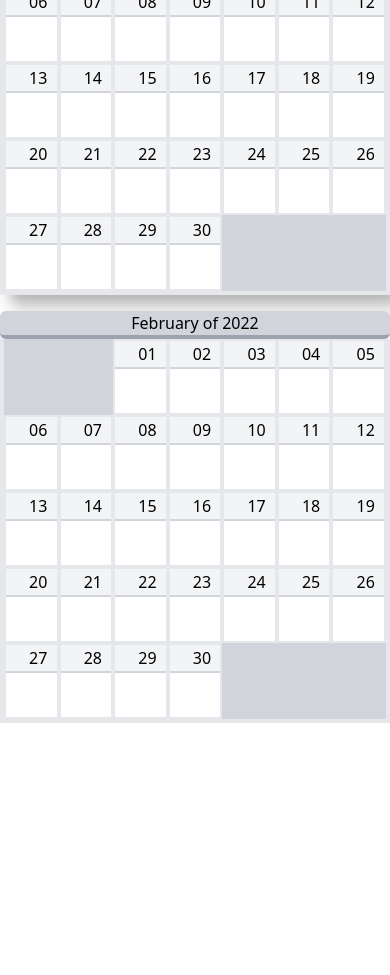
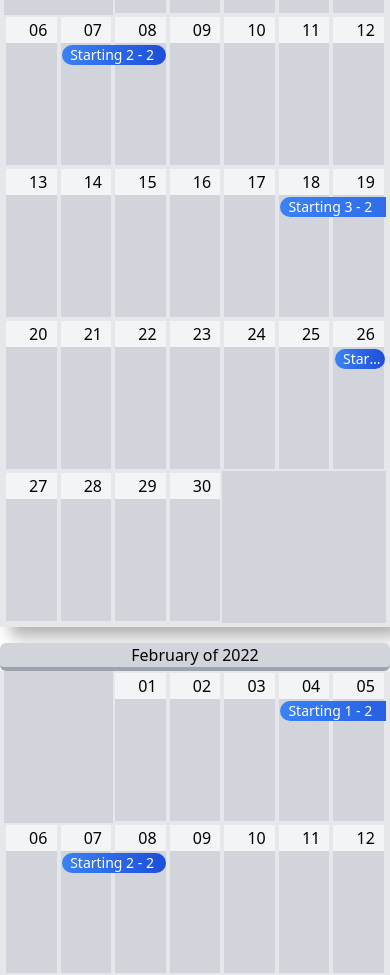
Before and after one commit to espin-tolosa/calendar-ts, a React (Vite) app: page / in a window 390 px wide. Shown: the part 1020-1995 px from the top of the page. Before the commit the page ends 1743 px from the top, so only its background shows below. Built offline with nearby package versions, Linux system fonts and the light colour scheme.

Commit message:
Demo of Events bg gradient

```diff
--- a/src/components/Day/tw.tsx
+++ b/src/components/Day/tw.tsx
@@ -46,19 +46,24 @@ border-b-gray-300
 	background: darkgray;
 }
 */
-export const TW_container = tw.div`
-day
+export const TW_container = tw.div<{ top: boolean }>`
 
-min-h-[9vh]
+min-h-[18vh]
 transition-colors
 outline-1
 outline-slate-100
-hover:bg-gray-300
-bg-white
-active:bg-green-200
+
 border-x-gray-200
 border-x-2
 border-b-2
+
+
+${({ top }) =>
+  (top && "z-[1] bg-gray-300  bg-opacity-50 active:bg-red-200 ") ||
+  "day active:bg-green-200"}
+
+
+
 	`;
 
 /*
--- a/src/index.css
+++ b/src/index.css
@@ -10,6 +10,13 @@
 .btn2 {
   @apply bg-blue-500 select-none hover:bg-blue-700 text-red-900 font-bold py-2 px-4 rounded-full;
 }
+.color_1 {
+  @apply from-blue-500 to-blue-700;
+}
+.color_2 {
+  @apply from-green-500 to-green-700;
+}
+
 @layer utilities {
   /*
     margin-left: 7.14%;
--- a/src/pages/Codelink.tsx
+++ b/src/pages/Codelink.tsx
@@ -6,6 +6,7 @@ import { TW_header, TW_container } from "@/components/Day/tw";
 
 interface eventType {
   id: number;
+  client: string;
   start: number;
   job: string;
 }
@@ -13,49 +14,49 @@ interface eventType {
 const events0 = [{ id: 0, start: 0, job: "" }];
 
 const events1 = [
-  { id: 1, start: 1, job: "Starting 1 - 1" },
-  { id: 2, start: 2, job: "Starting 2 - 1" },
-  { id: 3, start: 11, job: "Starting 3 - 1" },
-  { id: 4, start: 20, job: "Starting 4 - 1" },
+  { id: 1, client: "John", start: 1, job: "Starting 1 - 1" },
+  { id: 2, client: "Marcel", start: 2, job: "Starting 2 - 1" },
+  { id: 3, client: "Bob", start: 11, job: "Starting 3 - 1" },
+  { id: 4, client: "Cristine", start: 20, job: "Starting 4 - 1" },
 ];
 const events2 = [
-  { id: 3, start: 4, job: "Starting 1 - 2" },
-  { id: 2, start: 7, job: "Starting 2 - 2" },
-  { id: 5, start: 18, job: "Starting 3 - 2" },
-  { id: 1, start: 26, job: "Starting 4 - 2" },
+  { id: 3, client: "Xin", start: 4, job: "Starting 1 - 2" },
+  { id: 2, client: "John", start: 7, job: "Starting 2 - 2" },
+  { id: 5, client: "Cristine", start: 18, job: "Starting 3 - 2" },
+  { id: 1, client: "Bob", start: 26, job: "Starting 4 - 2" },
 ];
 const events_test = [
-  { id: 1, start: 6, job: "Starting 1 - 2" },
-  { id: 2, start: 6, job: "Starting 2 - 2" },
-  { id: 3, start: 6, job: "Starting 3 - 2" },
-  { id: 4, start: 6, job: "Starting 4 - 2" },
-  { id: 5, start: 6, job: "Starting 5 - 2" },
-  { id: 6, start: 6, job: "Starting 6 - 2" },
-  { id: 7, start: 6, job: "Starting 7 - 2" },
+  { id: 1, client: "John", start: 6, job: "Starting 1 - 2" },
+  { id: 2, client: "John", start: 6, job: "Starting 2 - 2" },
+  { id: 3, client: "John", start: 6, job: "Starting 3 - 2" },
+  { id: 4, client: "John", start: 6, job: "Starting 4 - 2" },
+  { id: 5, client: "John", start: 6, job: "Starting 5 - 2" },
+  { id: 6, client: "John", start: 6, job: "Starting 6 - 2" },
+  { id: 7, client: "John", start: 6, job: "Starting 7 - 2" },
 
-  { id: 7, start: 6, job: "Starting 7 - 2" },
-  { id: 6, start: 6, job: "Starting 6 - 2" },
-  { id: 5, start: 6, job: "Starting 5 - 2" },
-  { id: 4, start: 6, job: "Starting 4 - 2" },
-  { id: 3, start: 6, job: "Starting 3 - 2" },
-  { id: 2, start: 6, job: "Starting 2 - 2" },
-  { id: 1, start: 6, job: "Starting 1 - 2" },
+  { id: 7, client: "John", start: 6, job: "Starting 7 - 2" },
+  { id: 6, client: "John", start: 6, job: "Starting 6 - 2" },
+  { id: 5, client: "John", start: 6, job: "Starting 5 - 2" },
+  { id: 4, client: "John", start: 6, job: "Starting 4 - 2" },
+  { id: 3, client: "John", start: 6, job: "Starting 3 - 2" },
+  { id: 2, client: "John", start: 6, job: "Starting 2 - 2" },
+  { id: 1, client: "John", start: 6, job: "Starting 1 - 2" },
 
-  { id: 1, start: 22, job: "Starting 1 - 2" },
-  { id: 2, start: 22, job: "Starting 2 - 2" },
-  { id: 3, start: 22, job: "Starting 3 - 2" },
-  { id: 4, start: 22, job: "Starting 4 - 2" },
-  { id: 5, start: 22, job: "Starting 5 - 2" },
-  { id: 6, start: 22, job: "Starting 6 - 2" },
-  { id: 7, start: 22, job: "Starting 7 - 2" },
+  { id: 1, client: "John", start: 22, job: "Starting 1 - 2" },
+  { id: 2, client: "John", start: 22, job: "Starting 2 - 2" },
+  { id: 3, client: "John", start: 22, job: "Starting 3 - 2" },
+  { id: 4, client: "John", start: 22, job: "Starting 4 - 2" },
+  { id: 5, client: "John", start: 22, job: "Starting 5 - 2" },
+  { id: 6, client: "John", start: 22, job: "Starting 6 - 2" },
+  { id: 7, client: "John", start: 22, job: "Starting 7 - 2" },
 
-  { id: 7, start: 22, job: "Starting 7 - 2" },
-  { id: 6, start: 22, job: "Starting 6 - 2" },
-  { id: 5, start: 22, job: "Starting 5 - 2" },
-  { id: 4, start: 22, job: "Starting 4 - 2" },
-  { id: 3, start: 22, job: "Starting 3 - 2" },
-  { id: 2, start: 22, job: "Starting 2 - 2" },
-  { id: 1, start: 22, job: "Starting 1 - 2" },
+  { id: 7, client: "John", start: 22, job: "Starting 7 - 2" },
+  { id: 6, client: "John", start: 22, job: "Starting 6 - 2" },
+  { id: 5, client: "John", start: 22, job: "Starting 5 - 2" },
+  { id: 4, client: "John", start: 22, job: "Starting 4 - 2" },
+  { id: 3, client: "John", start: 22, job: "Starting 3 - 2" },
+  { id: 2, client: "John", start: 22, job: "Starting 2 - 2" },
+  { id: 1, client: "John", start: 22, job: "Starting 1 - 2" },
 ];
 
 function DayStart({ weekday }: { weekday: string }) {
@@ -80,11 +81,19 @@ const TW_Event_FlexContainer = tw.div`
   flex-column
 	w-fit
 	bg-[rgb(0,0,0,0.2)]
+	z-0
 	`;
 
-const TW_Event = tw.div<{ $cells: number; $hoverColor: number }>`
+const TW_Event = tw.div<{
+  $cells: number;
+  $hoverColor: number;
+  $bg_left: string;
+  $bg_right: string;
+}>`
 	absolute
-	bg-red-500
+	bg-gradient-to-r
+	${({ $bg_left }) => $bg_left}}
+	${({ $bg_right }) => $bg_right}}
 	whitespace-nowrap
 	overflow-hidden
 	overflow-ellipsis
@@ -97,7 +106,7 @@ const TW_Event = tw.div<{ $cells: number; $hoverColor: number }>`
 
 	text-sm
 
-	hover:bg-red-800
+	hover:bg-red-500
 	hover:cursor-pointer
 
 	${({ $hoverColor }) => ($hoverColor === 0 && "bg-red-500") || "bg-red-800"}
@@ -145,6 +154,7 @@ const TW_Event_Extend = tw.div<{ $cells: number }>`
 `;
 
 const Day = ({ day, events }: { day: number; events: Array<eventType> }) => {
+  const [color, setColor] = useState("");
   const tempDay = String(day);
   const dayPadd = day < 10 ? `0${tempDay}` : tempDay;
   const [hoverExtendEvent, setHoverExtendEvent] = useState(0);
@@ -160,20 +170,26 @@ style={styles} */
     return Math.floor(Math.random() * (max - min + 1)) + min;
   }
 
+  let top = false;
+  if (day === 1) {
+    top = true;
+  } else {
+    top = false;
+  }
+  useEffect(() => {
+    setTimeout(() => {
+      setColor("from-blue-500 to-blue-700");
+    }, 2000);
+  }, []);
+
   return (
     <TW_container
+      top={top}
       onMouseUp={() => {
         console.log("leaving action at day:", dayPadd);
       }}
       onMouseEnter={() => console.log("passing over:", dayPadd)}
     >
-      {/*
-
-  display: flex;
-  justify-content: right;
-  background: hsl(0, 0%, 99%);
-				*/}
-
       <TW_header>{dayPadd}</TW_header>
       {events
         .filter((evt) => evt.start === day)
@@ -182,6 +198,9 @@ style={styles} */
             <>
               <TW_Event_FlexContainer>
                 <TW_Event
+                  $bg_left=""
+                  $bg_right=""
+                  className={color}
                   key={evt.id}
                   $cells={evt.id}
                   $hoverColor={hoverExtendEvent}
@@ -341,7 +360,7 @@ export default function App(): JSX.Element {
     return (
       /* Month container: header | board */
       //className="sticky z-10 top-0 bg-gradient-to-r from-gray-400 via-gray-100 to-gray-100"
-      <div className="bg-gradient-to-r from-gray-100 via-gray-300 to-gray-100 shadow-[10px_10px_15px_rgba(0,0,0,0.3)] rounded-md flex flex-col justify-center ">
+      <div className="bg-gradient-to-r from-gray-100 via-gray-300 to-gray-100 shadow-[10px_10px_15px_rgba(0,0,0,0.3)] rounded-md flex flex-col justify-center">
         {/*month-header*/}
         <div className="bg-gray-300 rounded-md font-medium px-[2ch] border-b-4 border-gray-400 flex justify-center">
           February of 2022
@@ -418,6 +437,7 @@ export default function App(): JSX.Element {
             <div className="">
               <div
                 className="border-2 hover:bg-transparent mr-4 border-gray-200 hover:border-gray-700 hover:text-black rounded-full px-4 bg-gray-200 text-gray-700 transition-colors active:bg-indigo-500 "
+                title={"Cleans up your session token | Ctrl+Alt+q"}
                 onClick={(evt) => {
                   evt.stopPropagation();
                 }}
@@ -428,9 +448,9 @@ export default function App(): JSX.Element {
           </div>
         </div>
 
-        {/*main-layout*/}
+        {/*main-layout: layout-grid*/}
         <div
-          className={`2xl:grid landscape:grid sm:flex sm:flex-col gap-2 ${controllerToggle}`}
+          className={`2xl:grid landscape:grid sm:flex sm:flex-col ${controllerToggle}`}
         >
           {/*controller-layout*/}
           <div
@@ -457,32 +477,11 @@ export default function App(): JSX.Element {
             <div className="grid gap-4 mt-4 components-calendar mx-0 sm:mx-4 bg-white">
               <Month events={events1} />
               <Month events={events2} />
-              <Month events={events0} />
-              <Month events={events0} />
+              <Month events={events2} />
             </div>
           </div>
         </div>
       </div>
-      {/*
-
-
-	<div className={`main-layout ${controllerToggle}`}>
-	<div className={controllerLayoutClassName}>
-	<div className="controller sticky top-controller">
-	{true && <CreateEvent />}
-	</div>
-	</div>
-
-	<div className="calendar-layout">
-	{true && (
-		<div className="calendar">
-		<Month />
-		</div>
-		)}
-		</div>
-		</div>
-
-	*/}
     </>
   );
 }
--- a/src/styles/codelink.css
+++ b/src/styles/codelink.css
@@ -22,7 +22,7 @@
   /* hi-res laptops and desktops */
   :root {
     --font_size: 20px;
-    --calendar_width: 800px;
+    --calendar_width: 900px;
   }
 }
 
--- a/tailwind.config.js
+++ b/tailwind.config.js
@@ -14,6 +14,10 @@ module.exports = {
       boxShadow: {
         lg: "0px 1px 3px 0px rgba(19, 10, 46, 0.13), 0px 3px 14px 0px rgba(19, 10, 46, 0.03), 0px 8px 32px 0px rgba(19, 10, 46, 0.07), 0px 30px 84px 0px rgba(19, 10, 46, 0.08)",
       },
+      backgroundImage: {
+        "january-image":
+          "url(https://kprofiles.com/wp-content/uploads/2019/10/calendar-january-silocreativo-free.png)",
+      },
     },
   },
   plugins: [],
```
